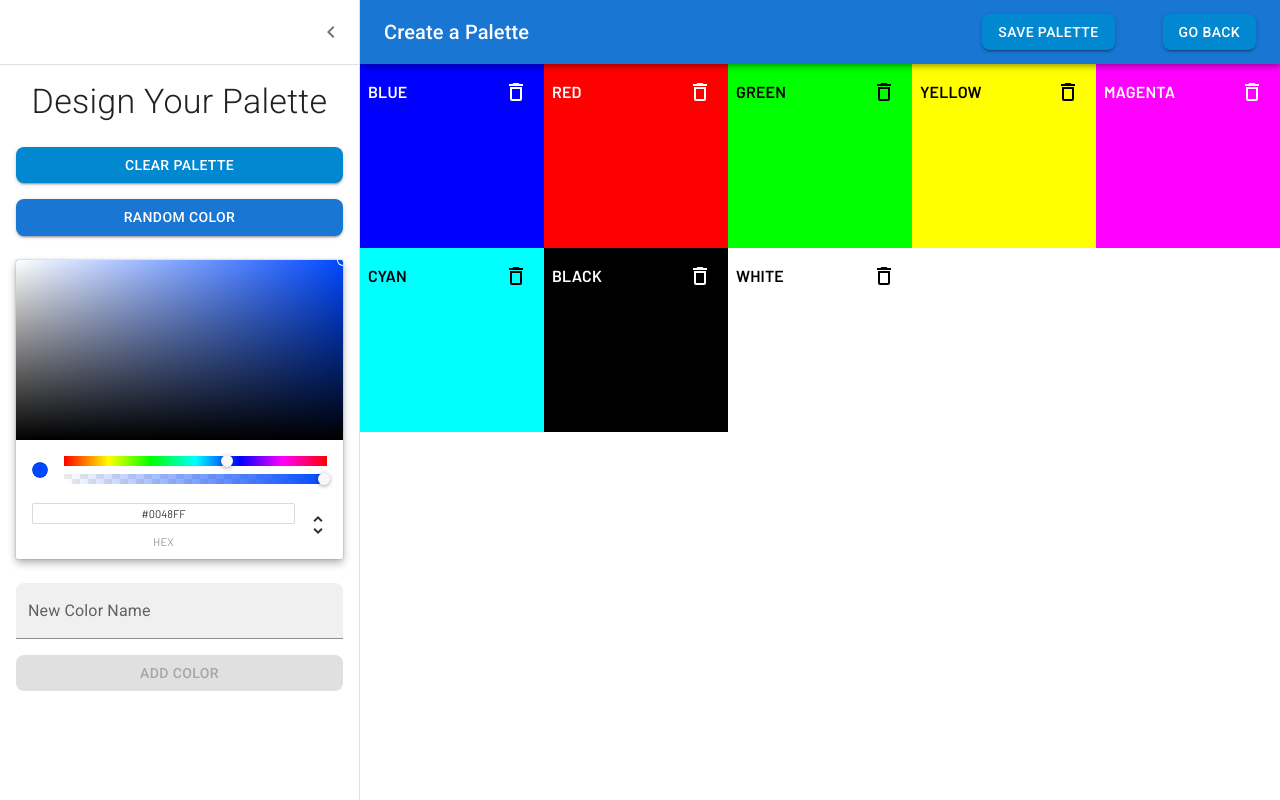
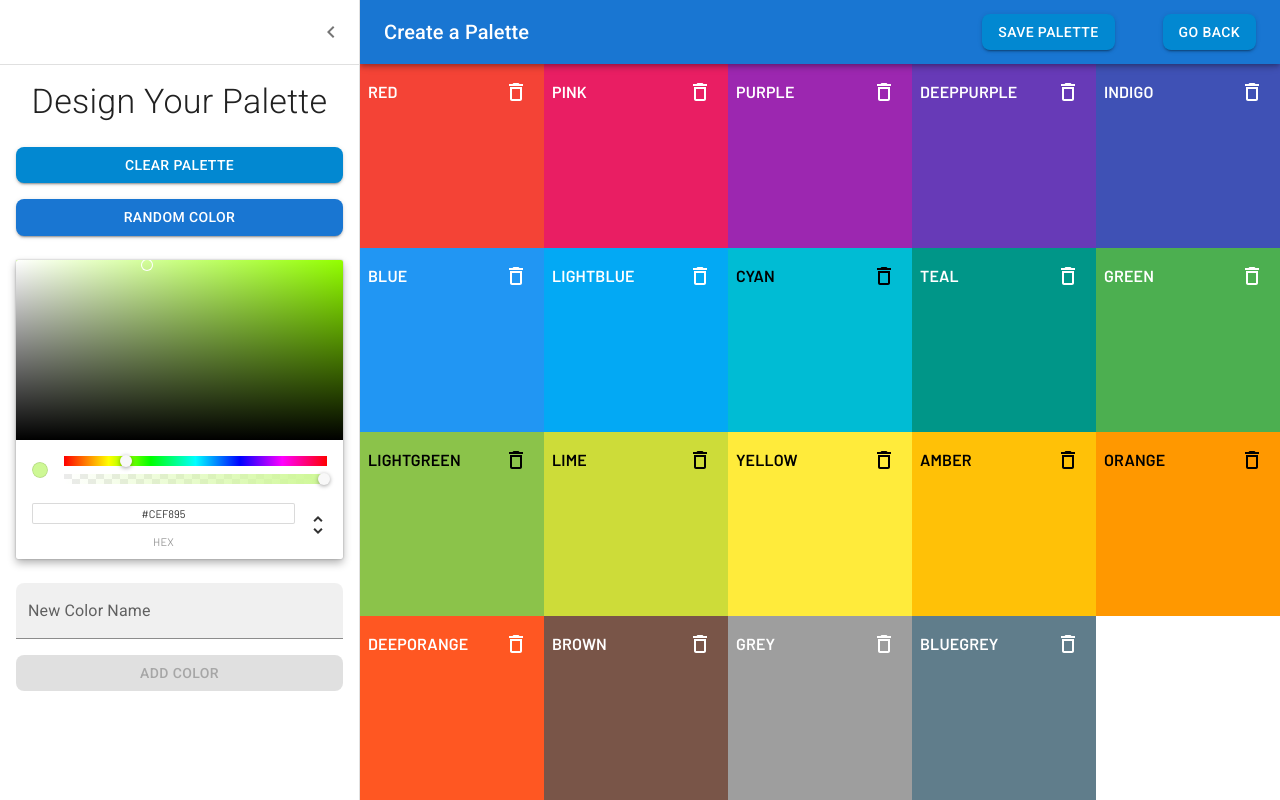
Before and after one commit to tomascatena/color-project, a React app: page /new-palette in a window 1280 px wide. Built offline with nearby package versions, Linux system fonts and the light colour scheme; no server answers.

Commit message:
add utility function to pick a random hex color

```diff
--- a/src/components/NewPalette/DraggableColorBox/DraggableColorBox.styled.ts
+++ b/src/components/DraggableColorBox/DraggableColorBox.styled.ts
@@ -10,6 +10,10 @@ export const DraggableColorBoxContainer = styled('div', {
 })<DraggableColorBoxContainerProps>(({ color }) => ({
   display: 'inline-block',
   backgroundColor: color,
+
+  '&:hover': {
+    cursor: 'grab',
+  },
 }));
 
 type BoxContentProps = {
--- a/src/components/DraggableColorGrid/DraggableColorGrid.tsx
+++ b/src/components/DraggableColorGrid/DraggableColorGrid.tsx
@@ -1,7 +1,7 @@
 import { ColorBoxesContainer } from './DraggableColorGrid.styled';
 import { ColorDefinition } from '@/typings/typings';
 import { SortableContainer } from 'react-sortable-hoc';
-import DraggableColorBox from '@/components/NewPalette/DraggableColorBox/DraggableColorBox';
+import DraggableColorBox from '@/components/DraggableColorBox/DraggableColorBox';
 import React from 'react';
 
 interface Props {
--- a/src/components/NewPalette/NewPaletteForm/NewPaletteForm.tsx
+++ b/src/components/NewPalette/NewPaletteForm/NewPaletteForm.tsx
@@ -14,6 +14,7 @@ import {
   ColorResult
 } from 'react-color';
 import { ColorDefinition } from '@/typings/typings';
+import { pickRandomHexColor } from '@/utils/pickRandomHexColor/pickRandomHexColor';
 import React from 'react';
 
 type Props = {
@@ -35,6 +36,10 @@ const NewPaletteForm = ({
   const [newColorName, setNewColorName] = React.useState('');
   const [hasValidationError, setHasValidationError] = React.useState(false);
   const [helperText, setHelperText] = React.useState('');
+
+  React.useEffect(() => {
+    pickRandomHexColor(colors, setNewColorName, setCurrentColor);
+  }, []);
 
   const isPaletteFull = colors.length >= 20;
 
@@ -121,6 +126,7 @@ const NewPaletteForm = ({
         <Button
           variant='contained'
           color='primary'
+          onClick={() => pickRandomHexColor(colors, setNewColorName, setCurrentColor)}
         >
           Random Color
         </Button>
--- a/src/pages/NewPalettePage/NewPalettePage.tsx
+++ b/src/pages/NewPalettePage/NewPalettePage.tsx
@@ -35,16 +35,7 @@ const NewPalettePage = ({
   const [newPaletteName, setNewPaletteName] = React.useState('');
   const [isDrawerOpen, setIsDrawerOpen] = React.useState(true);
   const [isNameDialogOpen, setIsNameDialogOpen] = React.useState(false);
-  const [colors, setColors] = React.useState<ColorDefinition[]>([
-    { color: '#0000ff', name: 'Blue' },
-    { color: '#ff0000', name: 'Red' },
-    { color: '#00ff00', name: 'Green' },
-    { color: '#ffff00', name: 'Yellow' },
-    { color: '#ff00ff', name: 'Magenta' },
-    { color: '#00ffff', name: 'Cyan' },
-    { color: '#000000', name: 'Black' },
-    { color: '#ffffff', name: 'White' },
-  ]);
+  const [colors, setColors] = React.useState<ColorDefinition[]>(palettes[0].colors);
 
   const handleSavePalette = () => {
     const newPalette = {
--- /dev/null
+++ b/src/utils/pickRandomHexColor/pickRandomHexColor.ts
@@ -0,0 +1,34 @@
+import { ColorDefinition } from '@/typings/typings';
+
+export const generateRandomHexColor = () => {
+  return ('#' + ((Math.random() * 0xffffff) << 0).toString(16).padStart(6, '0')).toLowerCase();
+};
+
+export const isRandomColorInNewPalette = (
+  randomHexColor: string,
+  colors: ColorDefinition[]
+) => colors.some(({ color }) => color.toLowerCase() === randomHexColor.toLowerCase());
+
+export const pickRandomHexColor = (
+  colors: ColorDefinition[],
+  setNewColorName: (newColorName: string) => void,
+  setCurrentColor: (currentColor: string) => void,
+) => {
+  let randomHexColor = generateRandomHexColor();
+
+  while (isRandomColorInNewPalette(randomHexColor, colors)) {
+    randomHexColor = generateRandomHexColor();
+  }
+
+  setCurrentColor(randomHexColor);
+
+  const url = `https://www.thecolorapi.com/id?hex=${randomHexColor.replace('#', '')}`;
+
+  fetch(url).then((response) => {
+    response.json().then(({ name }) => {
+      setNewColorName(name.value);
+    });
+  }).catch((error) => {
+    console.error(error);
+  });
+};
```
Also changed, not shown: src/utils/colorHelpers.ts (+8 -2 lines), src/components/DraggableColorBox/DraggableColorBox.tsx (renamed from src/components/NewPalette/DraggableColorBox/DraggableColorBox.tsx).
